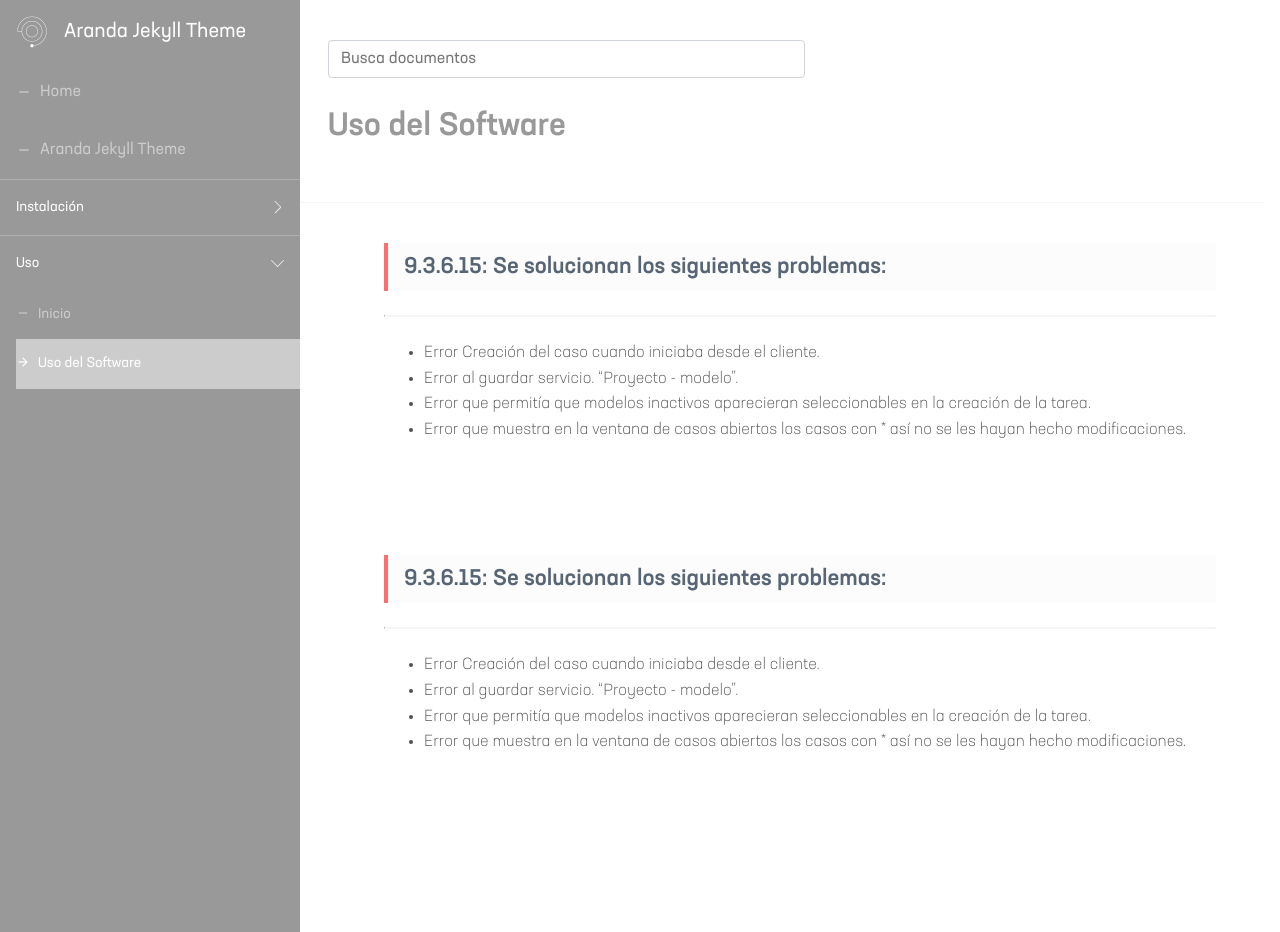
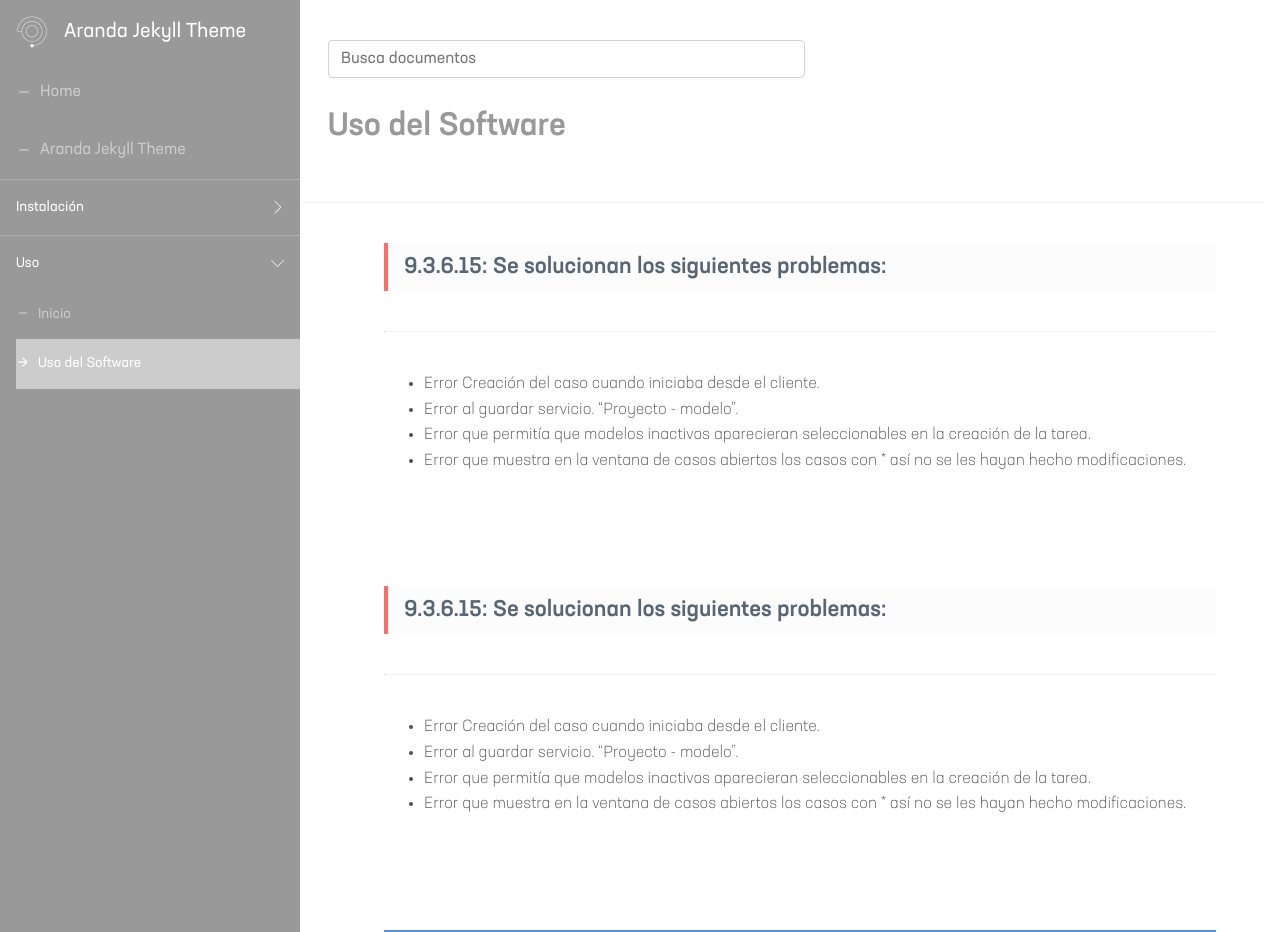
Before and after one commit to Nats85/Manuales-Aranda-Apis, a Jekyll site: the page built from docs/2.2-uso.md, in a window 1280 px wide and 932 px high. Built offline with Jekyll 4.4.1, drawn with Linux system fonts in a browser that asks for light colours.

Commit message:
Update _default.scss

```diff
--- a/_sass/layouts/_default.scss
+++ b/_sass/layouts/_default.scss
@@ -136,6 +136,9 @@
 
 .post {
     align-items: baseline;
+    border-top: 0;
+    border-bottom: 2px solid #598dda;
+    margin: 1.5rem 0;
 }
 
 .ts {
@@ -155,13 +158,6 @@
     font-weight: 500;
     padding: 10px 16px;
     background-color: #fcfcfc;
-
-}
-
- .post hr {
-    border-top: 0;
-    border-bottom: 2px solid #f5f5f5;
-    margin: 1.5rem 0;
 
 }
 
```
